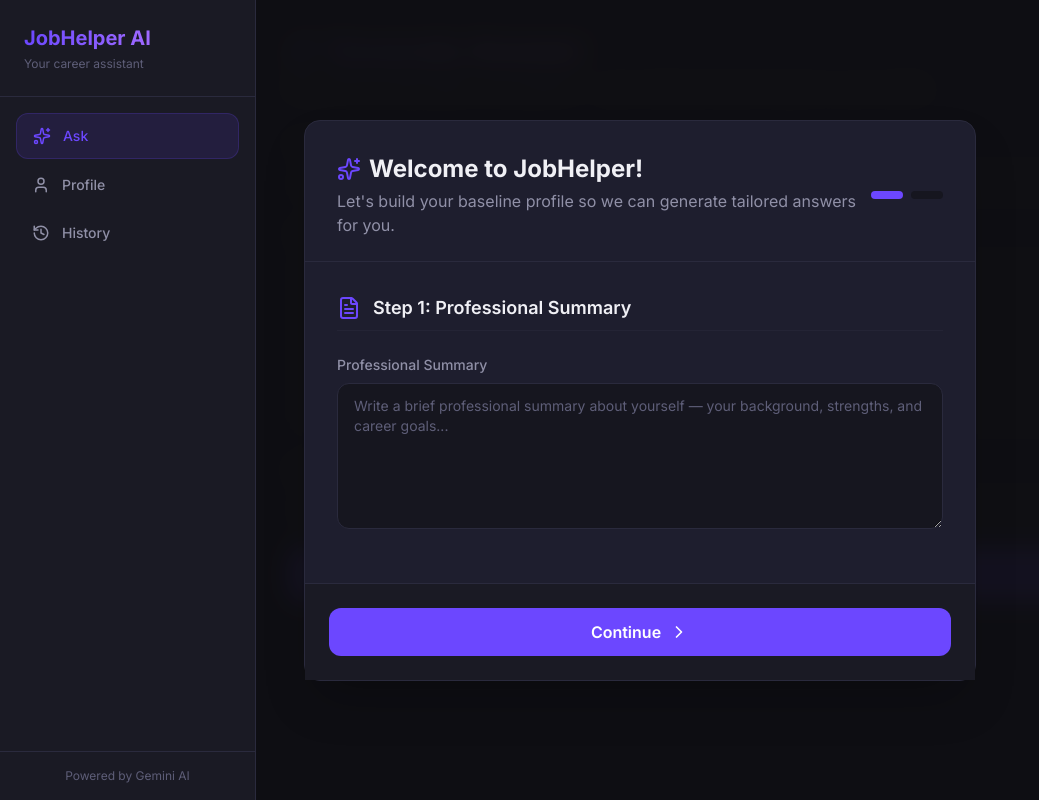
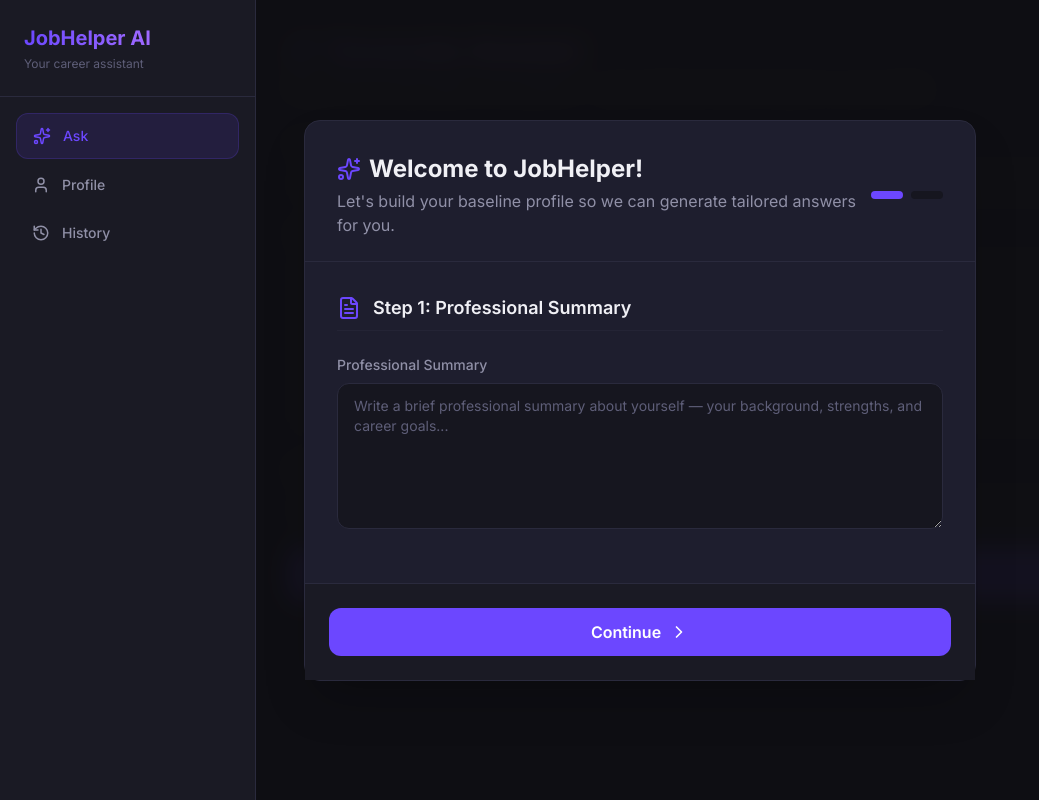
Before and after one commit to shubham-ram/JobPilot, a React (Vite) app in the folder client/: page / in a window 1280 px wide. Shown: the whole page, without its empty margins (0-1039 px from the left). Built offline with nearby package versions, Linux system fonts and the light colour scheme.

Commit message:
chore: Remove 'Powered by Gemini AI' footer from sidebar.

```diff
--- a/client/src/components/layout/Sidebar.jsx
+++ b/client/src/components/layout/Sidebar.jsx
@@ -39,11 +39,11 @@
       </nav>
 
       {/* Footer */}
-      <div className="p-4 border-t border-border-default">
+      {/* <div className="p-4 border-t border-border-default">
         <p className="text-xs text-text-muted text-center">
           Powered by Gemini AI
         </p>
-      </div>
+      </div> */}
     </aside>
   );
 }
```
